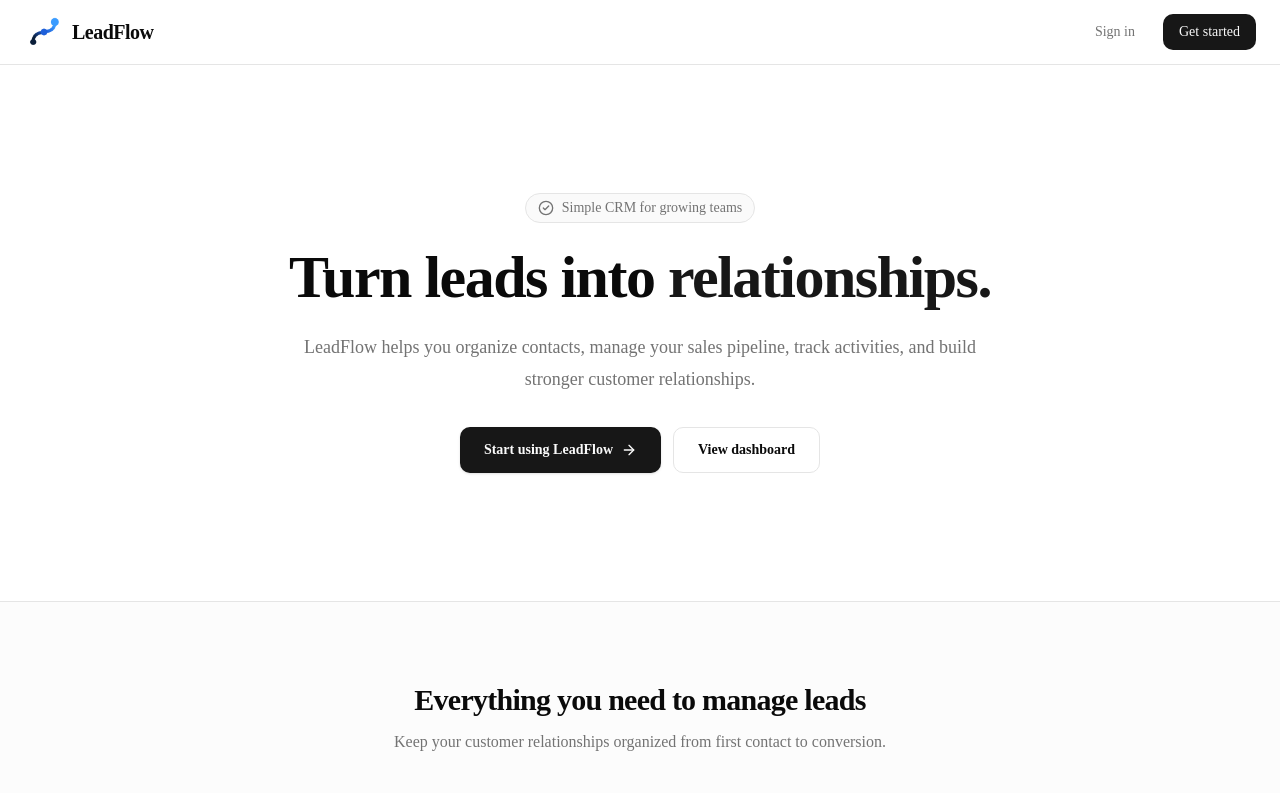
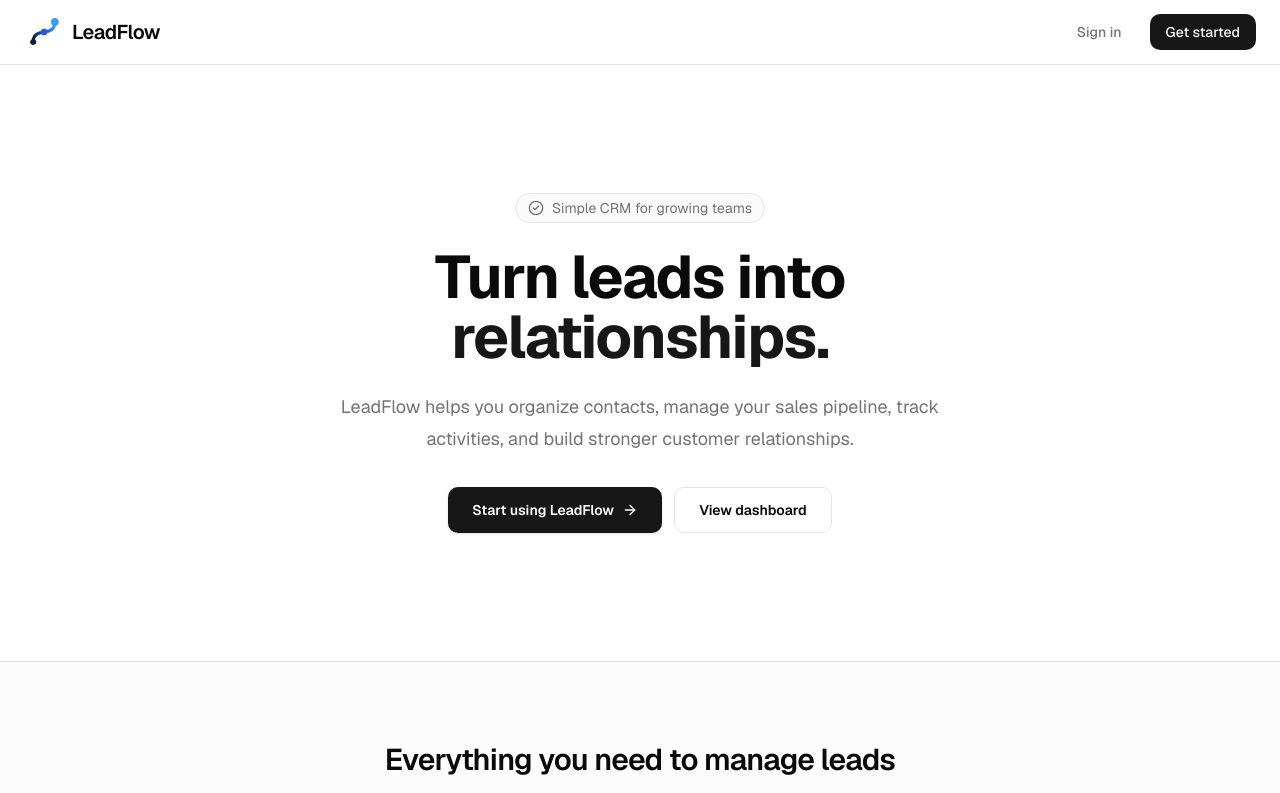
Before and after one commit to Mllkmoha/LeadFlow, a Next.js app: page / in a window 1280 px wide. Shown: the top 793 px of the page. Built offline with nearby package versions, Linux system fonts and the light colour scheme.

Commit message:
style: improve dashboard layout and delete button

```diff
--- a/src/app/(dashboard)/layout.tsx
+++ b/src/app/(dashboard)/layout.tsx
@@ -15,13 +15,13 @@ export default async function DashboardLayout({
   }
 
   return (
-    <div className="flex min-h-screen bg-muted/40">
+    <div className="flex h-screen overflow-hidden bg-muted/40">
       <Sidebar />
 
       <div className="flex min-w-0 flex-1 flex-col">
         <Header />
 
-        <main className="flex-1 p-6">{children}</main>
+        <main className="flex-1 overflow-y-auto p-6">{children}</main>
       </div>
     </div>
   );
--- a/src/app/globals.css
+++ b/src/app/globals.css
@@ -7,7 +7,7 @@
 @theme inline {
   --color-background: var(--background);
   --color-foreground: var(--foreground);
-  --font-sans: var(--font-sans);
+  --font-sans: var(--font-geist-sans);
   --font-mono: var(--font-geist-mono);
   --font-heading: var(--font-sans);
   --color-sidebar-ring: var(--sidebar-ring);
--- a/src/app/layout.tsx
+++ b/src/app/layout.tsx
@@ -1,7 +1,13 @@
 import type { Metadata } from "next";
+import { Geist } from "next/font/google";
 import "./globals.css";
 
 import { Providers } from "@/components/providers";
+
+const geist = Geist({
+  subsets: ["latin"],
+  variable: "--font-geist-sans",
+});
 
 export const metadata: Metadata = {
   title: "LeadFlow",
@@ -14,8 +20,8 @@ export default function RootLayout({
   children: React.ReactNode;
 }>) {
   return (
-    <html lang="en">
-      <body>
+    <html lang="en" className={geist.variable}>
+      <body className="font-sans">
         <Providers>{children}</Providers>
       </body>
     </html>
--- a/src/components/delete-button.tsx
+++ b/src/components/delete-button.tsx
@@ -53,7 +53,7 @@ export function DeleteButton({
 
       {isConfirming && (
         <div
-          className="fixed inset-0 z-[100] flex items-center justify-center bg-black/60 p-4 backdrop-blur-sm"
+          className="fixed inset-0 z-100 flex items-center justify-center bg-black/60 p-4 backdrop-blur-sm"
           onMouseDown={(event) => {
             if (event.target === event.currentTarget) {
               setIsConfirming(false);
```
